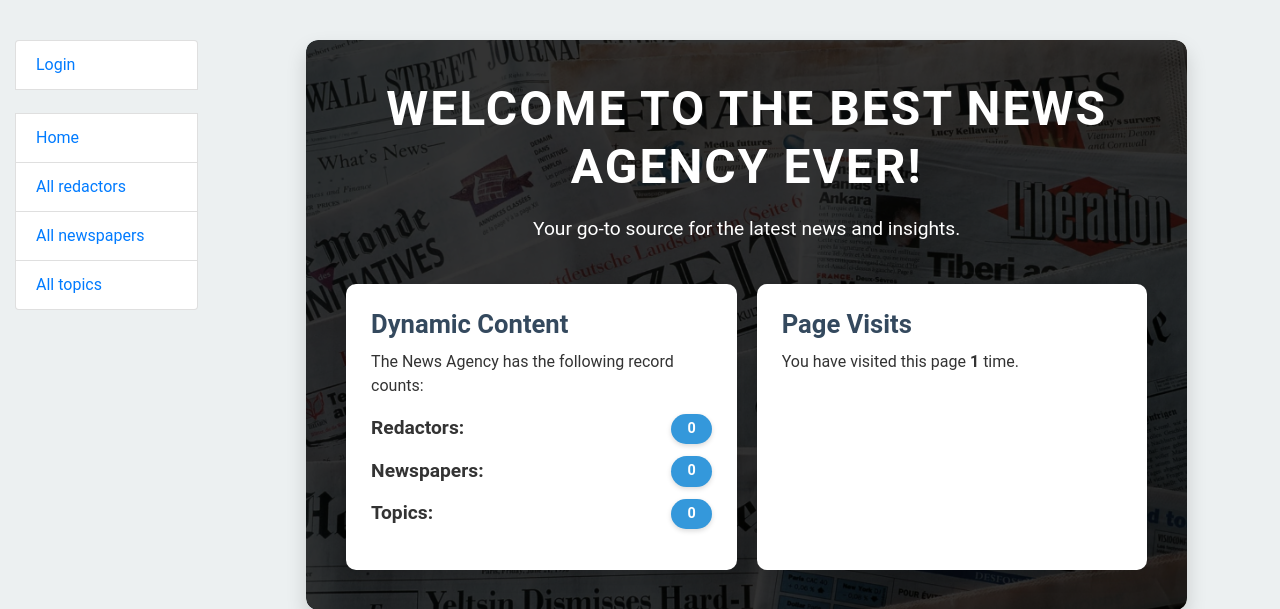
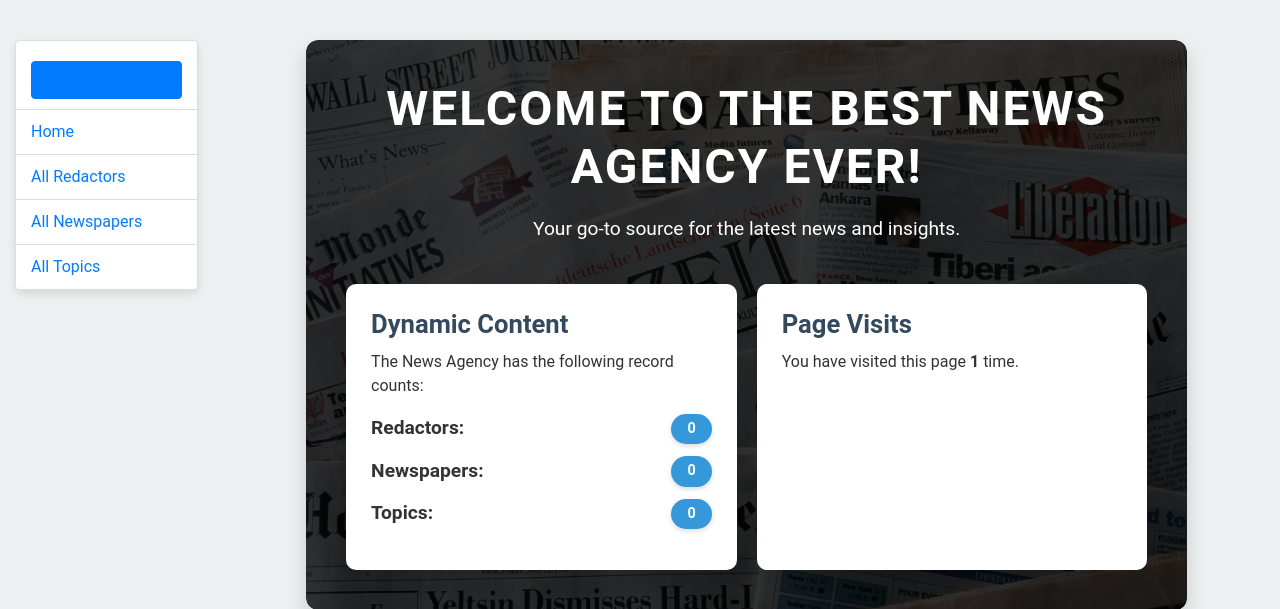
Before and after one commit to EugeneDolinskiy/news-agency, a Django app: page / in a window 1280 px wide. Shown: the top 609 px of the page. Run offline with Django 5.2, Linux system fonts and the light colour scheme; data that the repository does not hold is empty.

Commit message:
enhance sidebar layout with Bootstrap styling and custom CSS

```diff
--- a/static/css/styles.css
+++ b/static/css/styles.css
@@ -118,6 +118,38 @@ body {
     box-shadow: 0 2px 5px rgba(0, 0, 0, 0.15);
 }
 
+.sidebar-nav {
+    background-color: #f8f9fa;
+    /* Light background color */
+    border-radius: 8px;
+    box-shadow: 0 4px 8px rgba(0, 0, 0, 0.1);
+    /* Subtle shadow */
+}
+
+.sidebar-nav .list-group-item {
+    padding: 10px 15px;
+    border: 1px solid #ddd;
+    /* Light border */
+}
+
+.sidebar-nav .list-group-item:hover {
+    background-color: #e9ecef;
+    /* Light hover effect */
+}
+
+.sidebar-nav a {
+    color: #007bff;
+    text-decoration: none;
+}
+
+.sidebar-nav a:hover {
+    text-decoration: underline;
+}
+
+.btn-block {
+    margin-top: 10px;
+}
+
 @media (max-width: 768px) {
     .container {
         width: 95%;
--- a/templates/includes/sidebar.html
+++ b/templates/includes/sidebar.html
@@ -1,20 +1,21 @@
 <ul class="sidebar-nav list-group">
   {% if user.is_authenticated %}
     <li class="list-group-item">
-      User: <a href="{% url 'news_management:redactor-detail' pk=user.id%}">{{ user.get_username }}</a>
+      <strong>User:</strong> <a href="{% url 'news_management:redactor-detail' pk=user.id%}">{{ user.get_username }}</a>
     </li>
-    <form method="post" action="{% url 'logout' %}" class="list-group-item">
-      {% csrf_token %}
-      <button type="submit" class="btn btn-link">Logout</button>
-    </form>
+    <li class="list-group-item">
+      <form method="post" action="{% url 'logout' %}">
+        {% csrf_token %}
+        <button type="submit" class="btn btn-danger btn-block">Logout</button>
+      </form>
+    </li>
   {% else %}
     <li class="list-group-item">
-      <a href="{% url 'login' %}?next={{ request.path }}">Login</a>
+      <a href="{% url 'login' %}?next={{ request.path }}" class="btn btn-primary btn-block">Login</a>
     </li>
   {% endif %}
-  <br>
   <li class="list-group-item"><a href="{% url 'news_management:index' %}">Home</a></li>
-  <li class="list-group-item"><a href="{% url 'news_management:redactor-list' %}">All redactors</a></li>
-  <li class="list-group-item"><a href="{% url 'news_management:newspaper-list' %}">All newspapers</a></li>
-  <li class="list-group-item"><a href="{% url 'news_management:topic-list' %}">All topics</a></li>
+  <li class="list-group-item"><a href="{% url 'news_management:redactor-list' %}">All Redactors</a></li>
+  <li class="list-group-item"><a href="{% url 'news_management:newspaper-list' %}">All Newspapers</a></li>
+  <li class="list-group-item"><a href="{% url 'news_management:topic-list' %}">All Topics</a></li>
 </ul>
```
